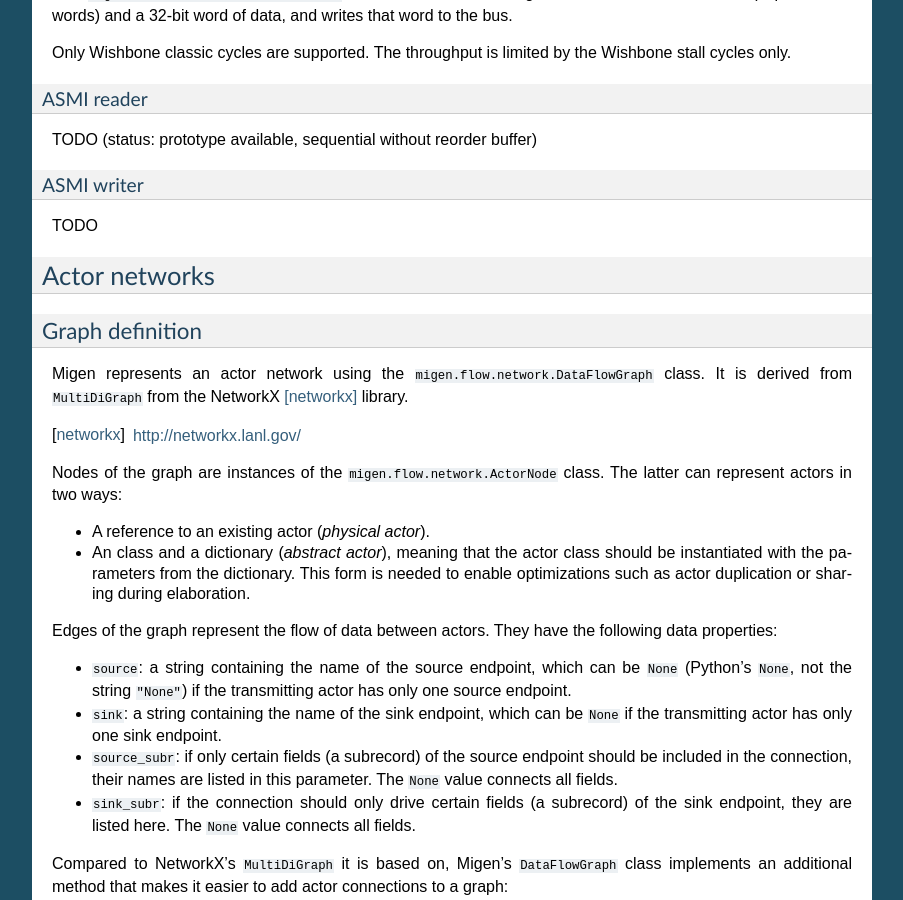
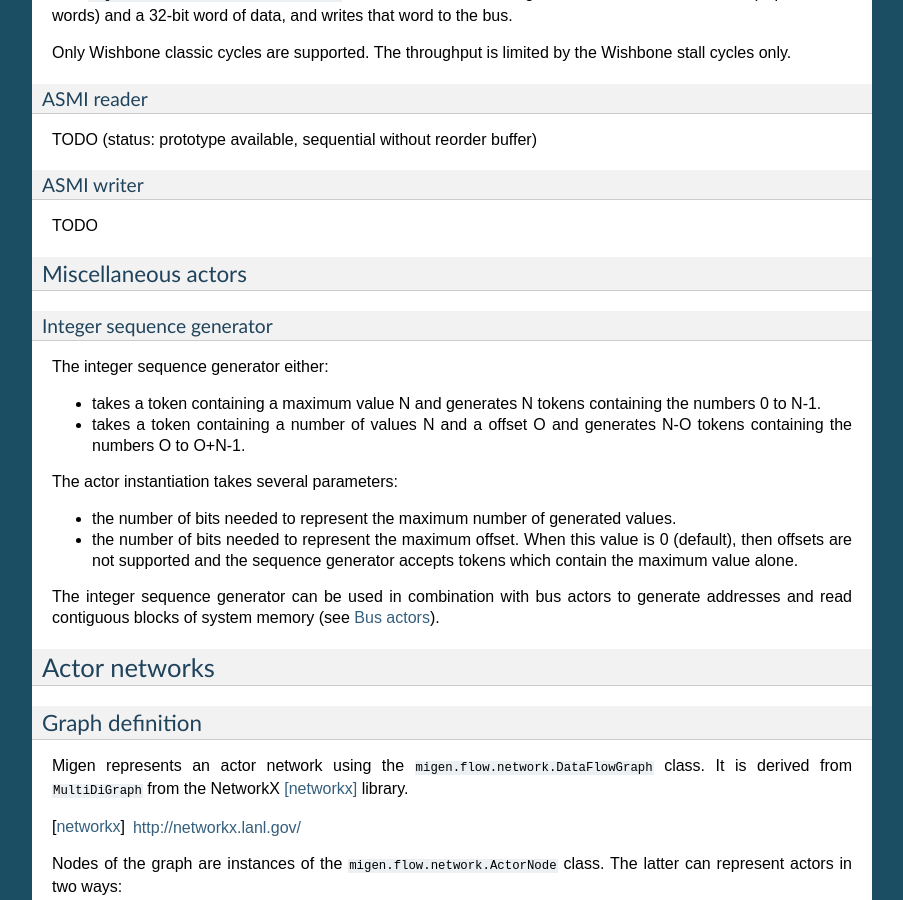
Before and after one commit to enjoy-digital/litex, a Sphinx documentation site: the page built from doc/dataflow.rst, in a window 1280 px wide and 900 px high, scrolled down 6929 px. Shown: the whole window, without its empty margins (198-1101 px from the left). Built offline with Sphinx 7.4.7, drawn with Linux system fonts in a browser that asks for light colours; formulas are drawn with MathJax 3; some of the changed text lies outside the part shown.

Commit message:
doc: IntSequence

```diff
--- a/doc/casestudies.rst
+++ b/doc/casestudies.rst
@@ -41,9 +41,7 @@ Pixel fetcher
 
 The pixel fetcher is made up of the address generator, the ASMI reader and the unpacker.
 
-TODO: IntSequence doc
-
-The address generator is a simple counter that takes one token containing the pair ``(base, length)`` and generates ``length`` tokens containing ``base``, ..., ``base+length-1``.
+The address generator is a simple counter that takes one token containing the pair ``(base, length)`` and generates ``length`` tokens containing ``base``, ..., ``base+length-1``. It is implemented using a Migen library component (see :ref:`intsequence`).
 
 Those addresses are fed into the ASMI reader (see :ref:`busactors`) that fetches the corresponding locations from the system memory. The ASMI reader design supports an arbitrary number of outstanding requests (which is equal to the number of slots in its ASMI port), which enables it to sustain a high throughput in spite of memory latency. The ASMI reader also contains a reorder buffer and generates memory word tokens in the order of the supplied address tokens, even if the memory system completes the transactions in a different order (see see :ref:`asmi` for information about reordering). These features make it possible to utilize the available memory bandwidth to the full extent, and reduce the need for on-chip buffering.
 
--- a/doc/dataflow.rst
+++ b/doc/dataflow.rst
@@ -227,6 +227,26 @@ ASMI writer
 
 TODO
 
+Miscellaneous actors
+====================
+
+.. _intsequence:
+
+Integer sequence generator
+--------------------------
+
+The integer sequence generator either:
+
+* takes a token containing a maximum value N and generates N tokens containing the numbers 0 to N-1.
+* takes a token containing a number of values N and a offset O and generates N-O tokens containing the numbers O to O+N-1.
+
+The actor instantiation takes several parameters:
+
+* the number of bits needed to represent the maximum number of generated values.
+* the number of bits needed to represent the maximum offset. When this value is 0 (default), then offsets are not supported and the sequence generator accepts tokens which contain the maximum value alone.
+
+The integer sequence generator can be used in combination with bus actors to generate addresses and read contiguous blocks of system memory (see :ref:`busactors`).
+
 .. _actornetworks:
 
 Actor networks
```
